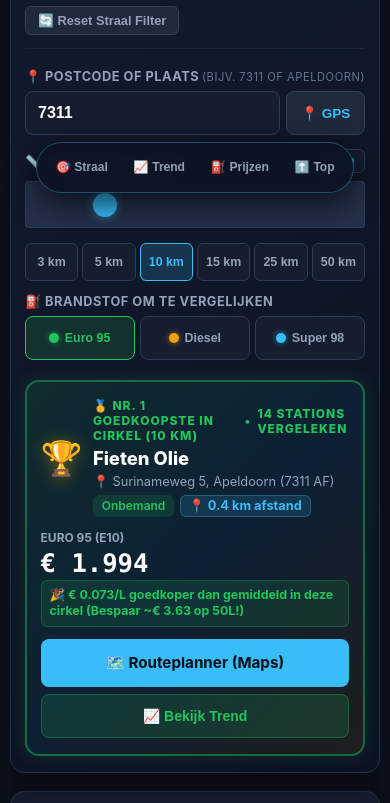
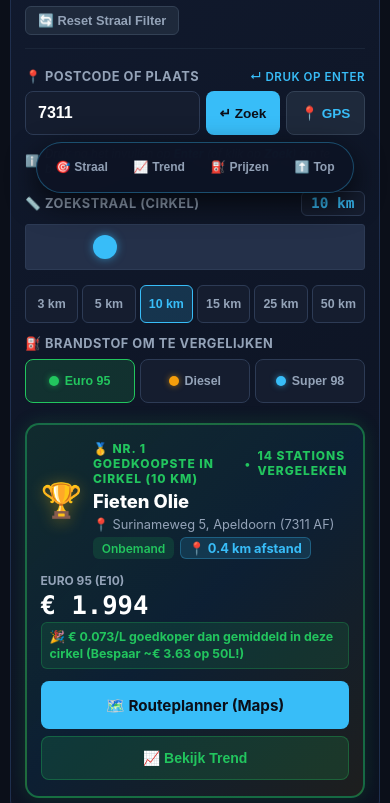
Before and after one commit to petervroon-tech/Brandstof-informatie, a plain HTML site: page index.html in a window 390 px wide. Shown: the part 639-1442 px from the top of the page. Drawn offline with Linux system fonts and the light colour scheme; no server answers.

Commit message:
Bevestig postcode met Enter en voeg instructie en v2.2.0 toe

```diff
--- a/index.html
+++ b/index.html
@@ -1146,6 +1146,37 @@
       border-color: var(--accent);
       color: #fff;
     }
+    .btn-confirm-postcode {
+      background: var(--accent);
+      color: #0b0f19;
+      border: none;
+      padding: 0.65rem 0.85rem;
+      border-radius: 8px;
+      font-size: 0.85rem;
+      font-weight: 700;
+      cursor: pointer;
+      display: inline-flex;
+      align-items: center;
+      gap: 0.35rem;
+      transition: all 0.2s;
+      white-space: nowrap;
+    }
+    .btn-confirm-postcode:hover {
+      background: #7dd3fc;
+      transform: translateY(-1px);
+    }
+    .radius-hint {
+      font-size: 0.75rem;
+      color: #94a3b8;
+      display: flex;
+      align-items: center;
+      gap: 0.35rem;
+      margin-top: 0.25rem;
+      line-height: 1.35;
+    }
+    .radius-hint strong {
+      color: var(--accent);
+    }
     .radius-slider-wrap {
       display: flex;
       flex-direction: column;
@@ -1708,6 +1739,13 @@
         padding: 0.7rem 0.85rem;
         min-height: 44px;
       }
+      .btn-confirm-postcode {
+        padding: 0.7rem 0.85rem;
+        min-height: 44px;
+      }
+      .radius-hint {
+        font-size: 0.72rem;
+      }
       .slider-input {
         height: 10px;
         width: 100%;
@@ -2117,7 +2155,7 @@
       <div class="badge">
         <span>Peter Vroon</span>
         <span style="opacity: 0.5;">•</span>
-        <span style="background: rgba(56, 189, 248, 0.2); padding: 0.1rem 0.5rem; border-radius: 999px; font-size: 0.75rem; letter-spacing: 0.02em;">v2.1.0</span>
+        <span style="background: rgba(56, 189, 248, 0.2); padding: 0.1rem 0.5rem; border-radius: 999px; font-size: 0.75rem; letter-spacing: 0.02em;">v2.2.0</span>
       </div>
       <h1>Brandstof-informatie Nederland</h1>
       <p class="subtitle">
@@ -2194,13 +2232,19 @@
         <div class="radius-field">
           <label for="radiusPostcodeInput">
             <span>📍 Postcode of Plaats</span>
-            <span style="font-size: 0.7rem; color: #64748b; font-weight: normal;">(bijv. 7311 of Apeldoorn)</span>
+            <span style="font-size: 0.725rem; color: var(--accent); font-weight: 600;">↵ Druk op Enter</span>
           </label>
           <div class="radius-input-group">
-            <input type="text" id="radiusPostcodeInput" class="radius-input" placeholder="7311 of plaatsnaam" value="7311" oninput="onRadiusInputChanged()" />
+            <input type="text" id="radiusPostcodeInput" class="radius-input" placeholder="bijv. 7311 of Apeldoorn" value="7311" onkeydown="handlePostcodeKey(event)" />
+            <button class="btn-confirm-postcode" onclick="confirmPostcode()" title="Bevestig postcode (of druk op Enter)">
+              ↵ Zoek
+            </button>
             <button class="btn-gps" onclick="useCurrentLocation()" title="Gebruik huidige GPS locatie">
               📍 GPS
             </button>
+          </div>
+          <div class="radius-hint">
+            <span>ℹ️</span> <em>Druk na het invullen op <strong>Enter</strong> (of klik op <strong>Zoek</strong>) om te bevestigen.</em>
           </div>
         </div>
 
@@ -2403,7 +2447,7 @@
 
     <footer>
       <div>💡 <em>Klik op een tankstation of de knop <strong>🗺️ Kaart & Route</strong> om het Google Maps kaartje en de routeplanner te openen.</em></div>
-      <div>Brandstof-informatie Nederland • Peter Vroon • Versie 2.1.0</div>
+      <div>Brandstof-informatie Nederland • Peter Vroon • Versie 2.2.0</div>
     </footer>
   </div>
 
@@ -3444,17 +3488,26 @@
       return null;
     }
 
-    function onRadiusInputChanged() {
-      clearTimeout(radiusInputDebounce);
-      radiusInputDebounce = setTimeout(() => {
-        const val = document.getElementById("radiusPostcodeInput").value;
-        const resolved = resolveLocation(val);
-        if (resolved) {
-          radiusCenter = resolved;
-          radiusSearchActive = true;
-          executeRadiusSearch();
-        }
-      }, 350);
+    function handlePostcodeKey(e) {
+      if (e.key === "Enter") {
+        e.preventDefault();
+        confirmPostcode();
+      }
+    }
+
+    function confirmPostcode() {
+      const inputEl = document.getElementById("radiusPostcodeInput");
+      const val = inputEl ? inputEl.value.trim() : "";
+      if (!val) return;
+      const resolved = resolveLocation(val);
+      if (resolved) {
+        radiusCenter = resolved;
+        radiusSearchActive = true;
+        executeRadiusSearch();
+        if (inputEl) inputEl.blur();
+      } else {
+        alert("Postcode of plaats '" + val + "' niet gevonden. Voer een 4-cijferige postcode (bijv. 7311) of geldige plaatsnaam in en druk op Enter.");
+      }
     }
 
     function onRadiusSliderChanged(val) {
```
Also changed, not shown: 1 other file.
